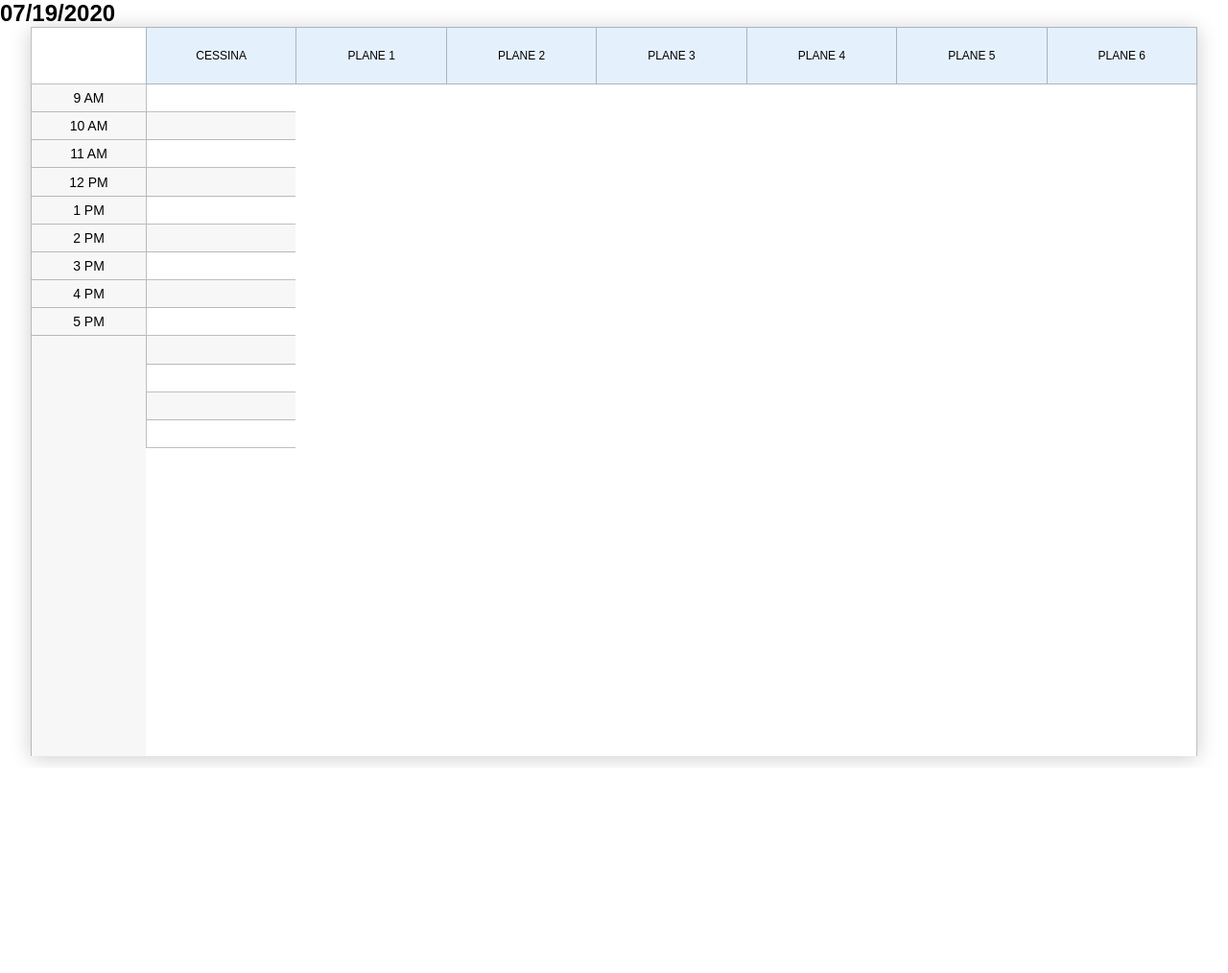
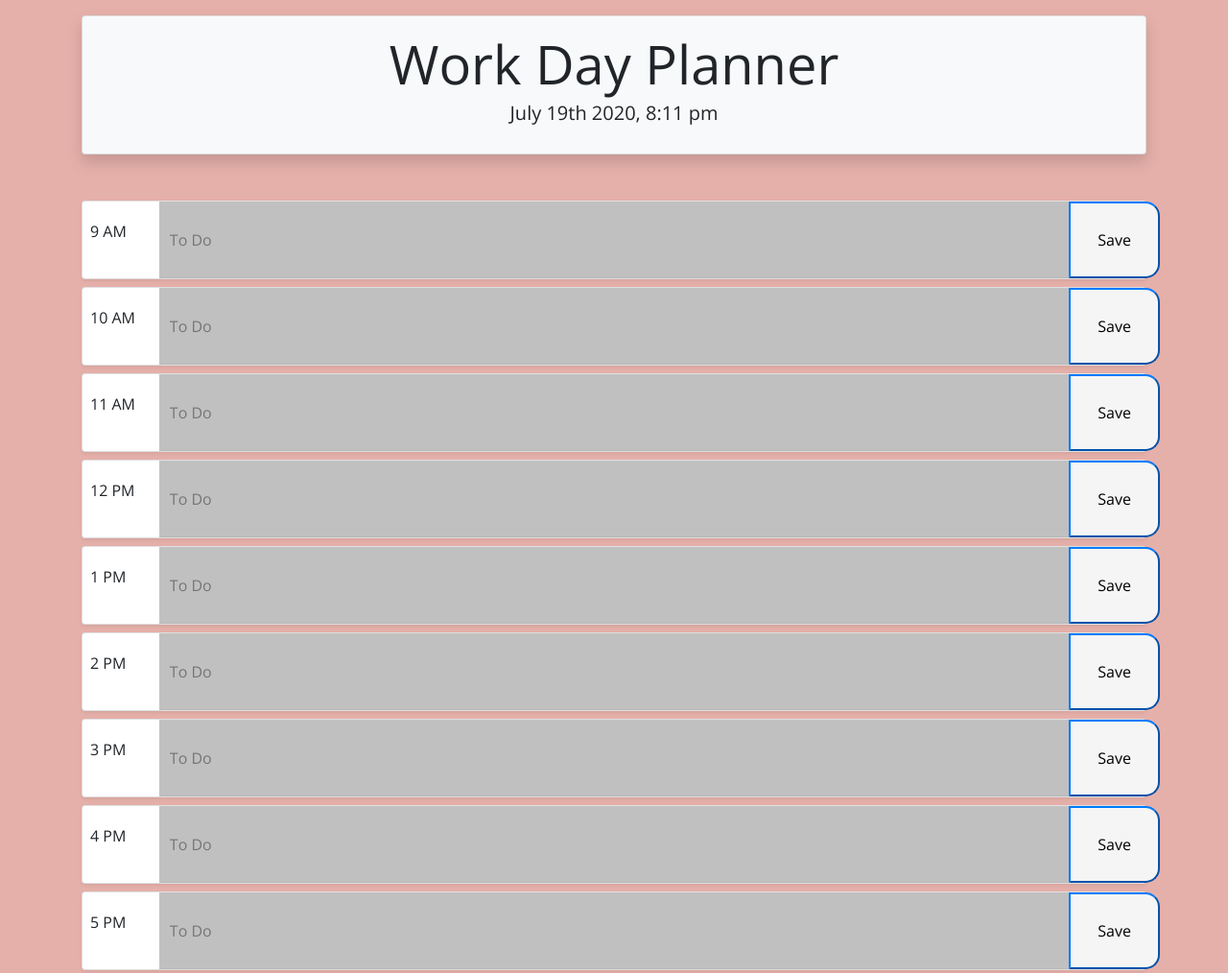
Before and after one commit to cheyennehunt99/Day-Planner, a plain HTML site: page index.html in a window 1280 px wide. Shown: the whole page at 96% size. Before the commit the page ends 800 px from the top, so only its background shows below. Drawn offline with nearby package versions, Linux system fonts and the light colour scheme.

Commit message:
updating planner

```diff
--- a/assets/css/js/script.js
+++ b/assets/css/js/script.js
@@ -1,65 +1,56 @@
-$(function() {
-    let d = new Date()
+//----define moment varibles used to show time----//
+var date = moment().format('MMMM Do YYYY, h:mm a');
 
-    let year = d.getFullYear()
-    let month = d.getMonth()+1;
-    let day = d.getDate()
+//-------append date----------//
+$("#currentDay").append(date);
 
-    let totalDays = new Date(year, month, 0).getDate()
+var timeOfday = ["9", "10", "11", "12", "13", "14", "15", "16", "17"]
+updatetime();
 
-    let output =
-    (month<10 ? '0' : '') + month + '/' +
-    (day<10 ? '0' : '') + day + '/' + year
+function updatetime() {
+  var currentTime = moment().format('H');
+  for(var i = 0; i < timeOfday.length; i++) {
 
-    $('.date').text(`${output}`)
+    if (parseInt(timeOfday[i]) > currentTime) {
+      $("#" + timeOfday[i]).attr("style", "background-color: white");
 
-    $( ".planes" ).click(function(e) {
 
-        let row = 0, length = 1, column = 0
-        let timeObj = {
-            "5 AM" : 1,
-            "6 AM" : 2,
-            "7 AM" : 3,
-            "8 AM" : 4,
-            "9 AM" : 5,
-            "10 AM" : 6,
-            "11 AM" : 7,
-            "12 PM" : 8,
-            "1 PM" : 9,
-            "2 PM" : 10,
-            "3 PM" : 11,
-            "4 PM" : 12,
-            "5 PM" : 13,
-            "6 PM" : 14,
-            "7 PM" : 15,
-            "8 PM" : 16,
-            "9 PM" : 17,
-            "10 PM" : 18,
-            "11 PM" : 19,
-            "12 AM" : 20,
-            "1 AM" : 21,
-            "2 AM" : 22,
-            "3 AM" : 23,
-            "4 AM" : 24
-        }
+    }
+    else if (parseInt(timeOfday[i]) < currentTime) {
+      $("#" + timeOfday[i]).attr("style", "background-color: #C0C0C0");
 
-        column = e.target.className.match(/\d+/)[0]
+    }
+    else if (parseInt(timeOfday[i]) == currentTime) {
+      $("#" + timeOfday[i]).attr("style", "background-color:#52BE80");
 
-        $('.modal-container').toggle()
+    }
+  }
+}
 
-        $('.modal-container--close').click(function(){
-            $('.modal-container').css('display', 'none')
-        })
+//--onclick event to save user input to local storage---//
+$(".rowBtn").on("click", function() {
+    var timeOfday = $(this).parent().attr("id");
+    var textContent = $("input").val().trim();
 
-        $('.modal-container--form').submit(function(e){
-            e.preventDefault()
+    localStorage.setItem(timeOfday, textContent);
+    console.log(timeOfday, textContent);
+});
 
-            row = timeObj[$( "#start-select" ).val()]
-            length = (timeObj[$( "#end-select" ).val()]) - (timeObj[$( "#start-select" ).val()])
-            $('.content').append(`<div class='event' style='grid-row:${row}/span ${length};grid-column:${column};background-color: yellow;'>Reservation</div>`)
-            $('.modal-container--form')[0].reset()
-            $('.modal-container--form').off()
-            $('.modal-container').toggle()
-        })
-      });
-  });
+//-------Getting individual childern and setting to parent-----//
+  $("#9am").children("input").val(localStorage.getItem("9am"));
+
+  $("#10am").children("input").val(localStorage.getItem("10am"));
+
+  $("#11am").children("input").val(localStorage.getItem("11am"));
+
+  $("#12pm").children("input").val(localStorage.getItem("12pm"));
+
+  $("#1pm").children("input").val(localStorage.getItem("1pm"));
+
+  $("#2pm").children("input").val(localStorage.getItem("2pm"));
+
+  $("#3pm").children("input").val(localStorage.getItem("3pm"));
+
+  $("#4pm").children("input").val(localStorage.getItem("4pm"));
+
+  $("#5pm").children("input").val(localStorage.getItem("5pm"));
--- a/assets/css/style.css
+++ b/assets/css/style.css
@@ -1,124 +1,44 @@
-* {
-    margin: 0;
-    padding: 0;
-    font-family: sans-serif;
-    box-sizing: border-box;
+body {
+    font-family: 'Open Sans', sans-serif;
+    background-color: #E6B0AA;
+    font-size: 16px;
+    line-height: 1;
   }
 
-.calendar {
-    display: grid;
-    grid-template-areas:
-    "empty    planes"
-    "time contents";
-    grid-template-columns: 120px;
-    grid-template-rows: 60px;
-    width: 95vw;
-    height: 95vh;
-    margin: 0 auto;
-    box-shadow: 0 2px 20px rgba(0, 0, 0, 0.20);
-}
 
-.empty {
-    display: grid;
-    grid-area: empty;
-    border-top: 1px solid rgba(0, 0, 0, 0.25);
-    border-left: 1px solid rgba(0, 0, 0, 0.25);
-    border-bottom: 1px solid rgba(0, 0, 0, 0.25);
-}
+  .col-10 {
+      background: transparent;
+      border: none;
+      resize: none;
+      color: #000000;
+      border-left: 1px solid rgb(196, 194, 194);
+      border-top: 1px solid rgb(196, 194, 194);
+      border-bottom: 1px solid rgb(184, 184, 184);
+      padding: 10px;
+      white-space: pre-wrap;
+  }
 
-.planes {
-    grid-area: planes;
-    display: grid;
-    grid-template-columns: repeat(7, 1fr);
-    text-transform: uppercase;
-    font-size: 12px;
-    background-color: #E4F1FD;
-    border-bottom: 1px solid rgba(0, 0, 0, 0.25);
-    border-left: 1px solid rgba(0, 0, 0, 0.25);
-    border-top: 1px solid rgba(0, 0, 0, 0.25);
-}
+  .row {
+    white-space: pre-wrap;
+    height: 80px;
+  }
 
-.planes > div {
-    display: grid;
-    align-items: center;
-    justify-content: center;
-    border-right: 1px solid rgba(0, 0, 0, 0.25);
-}
+  #time {
+    padding: 23px;
+    border-top-left-radius: 15px;
+    border-bottom-left-radius: 15px;
+  }
 
-.times {
-    grid-area: time;
-    display: grid;
-    grid-template-rows: repeat(24, 1fr);
-    font-size: 14px;
-    background-color: #F7F7F7;
-    border-left: 1px solid rgba(0, 0, 0, 0.25);
-}
 
-.times > div {
-    display: grid;
-    align-items: center;
-    justify-content: center;
-    border-bottom: 1px solid rgba(0, 0, 0, 0.25);
-}
+  .hour {
+    background-color: whitesmoke;
+    color: #000000;
+  }
 
-.content {
-    position: relative;
-    grid-area: contents;
-    display: grid;
-    grid-template-rows: repeat(24, 1fr);
-    grid-template-columns: repeat(7, 1fr);
-    border-right: 1px solid rgba(0, 0, 0, 0.25);
-    grid-auto-flow: column;
-}
+  .rowBtn {
+    border-top-right-radius: 15px;
+    border-bottom-right-radius: 15px;
+    background-color: whitesmoke;
+    color:black;
 
-.content > div {
-    border-left: 1px solid rgba(0, 0, 0, 0.25);
-    border-bottom: 1px solid rgba(0, 0, 0, 0.25);
-}
-
-.event {
-    padding-top: 8px;
-    font-size: 14px;
-    position: absolute;
-    background-color: yellow;
-    height: 100%;
-}
-
-.content > div:nth-child(even) {
-    background-color: #F7F7F7;
-}
-
-.modal-container {
-    display: none;
-    position: fixed;
-    z-index: 1;
-    left: 0;
-    top: 0;
-    width: 100%;
-    height: 100%;
-    overflow: auto;
-    background-color: rgb(0,0,0);
-    background-color: rgba(0,0,0,0.4);
-}
-
-.modal {
-    background-color: #fefefe;
-  margin: 15% auto;
-  padding: 20px;
-  border: 1px solid #888;
-  width: 80%;
-}
-
-.modal-container--close {
-    color: #aaa;
-    float: right;
-    font-size: 28px;
-    font-weight: bold
-}
-
-.modal-container--close:hover,
-.modal-container--close:focus {
-  color: black;
-  text-decoration: none;
-  cursor: pointer;
-}
+  }
--- a/index.html
+++ b/index.html
@@ -1,87 +1,105 @@
+<!doctype html>
 <html lang="en">
   <head>
     <meta charset="UTF-8">
     <meta name="viewport" content="width=device-width, initial-scale=1.0">
     <meta http-equiv="X-UA-Compatible" content="ie=edge">
-    <link rel="stylesheet" href="assets/css/style.css">
-    <script src="https://ajax.googleapis.com/ajax/libs/jquery/3.3.1/jquery.min.js"></script>
-    <script src="assets/css/js/script.js"></script>
-    <title>Scheduling Calendar</title>
+    <!-- Bootstrap CSS -->
+  <link rel="stylesheet" href="https://stackpath.bootstrapcdn.com/bootstrap/4.3.1/css/bootstrap.min.css" integrity="sha384-ggOyR0iXCbMQv3Xipma34MD+dH/1fQ784/j6cY/iJTQUOhcWr7x9JvoRxT2MZw1T" crossorigin="anonymous">
+    <!--Font Awesome family and style -->
+  <link rel="stylesheet" href="https://use.fontawesome.com/releases/v5.8.1/css/all.css" integrity="sha384-50oBUHEmvpQ+1lW4y57PTFmhCaXp0ML5d60M1M7uH2+nqUivzIebhndOJK28anvf" crossorigin="anonymous"/>
+  <link href="https://fonts.googleapis.com/css?family=Open+Sans&display=swap" rel="stylesheet"/>
+  <script src="https://cdnjs.cloudflare.com/ajax/libs/moment.js/2.24.0/moment.min.js"></script>
+    <!-- My style sheet -->
+  <link rel="stylesheet" href="assets/css/style.css" />
+  <title>Day Planner</title>
+  <link rel="shortcut icon" href="img/calender.png">
 </head>
+
   <body>
-    <div class='calendar-container'>
-        <h2 class='date'></h2>
-        <div class='calendar'>
-            <div class='empty'></div>
-            <div class='planes'>
-                <div class="col col-1">Cessina</div>
-                <div class="col col-2">Plane 1</div>
-                <div class="col col-3">Plane 2</div>
-                <div class="col col-4">Plane 3</div>
-                <div class="col col-5">Plane 4</div>
-                <div class="col col-6">Plane 5</div>
-                <div class="col col-7">Plane 6</div>
-            </div>
-            <div class="times">
-                <div class="row row-5">9 AM</div>
-                <div class="row row-6">10 AM</div>
-                <div class="row row-7">11 AM</div>
-                <div class="row row-8">12 PM</div>
-                <div class="row row-9">1 PM</div>
-                <div class="row row-10">2 PM</div>
-                <div class="row row-11">3 PM</div>
-                <div class="row row-12">4 PM</div>
-                <div class="row row-13">5 PM</div>
-            </div>
-            <div class="content">
-                <div id="1"></div>
-                <div id="2"></div>
-                <div id="3"></div>
-                <div id="4"></div>
-                <div id="5"></div>
-                <div id="6"></div>
-                <div id="7"></div>
-                <div id="8"></div>
-                <div id="9"></div>
-                <div id="10"></div>
-                <div id="11"></div>
-                <div id="12"></div>
-                <div id="13"></div>
+      <div class="container">
+        <header class="card text-center shadow p-3 mb-5 mt-3 bg-light rounded">
+          <h1 class="display-4">Work Day Planner</h1>
+          <p id="currentDay" class="lead"></p>
+        </header>
+        <!-- Timeblocks go here Each time slot should represent one hour and contain the following: * The time * A field to hold user input * A save button -->
+       <!--Row 1 9am-->
+       <div class="card shadow-sm mb-2">
+          <div class="row justify-content" id="9am">
+            <p id="time" class="text-body col-1">9 AM </p>
+              <input type="text" id="9" class="col-10" placeholder="To Do">
+            <button class="rowBtn btn-primary col-1">Save</button>
           </div>
       </div>
-    </div>
-    <div class="modal-container">
-        <div class="modal">
-            <span class='modal-container--close'>&times;</span>
-              <h3>Book a class!</h3>
-              <form class='modal-container--form'>
-                <label for="start-select">Start time</label>
-                <select id='start-select'>
-                    <option value="9 AM">9 AM</option>
-                    <option value="10 AM">10 AM</option>
-                    <option value="11 AM">11 AM</option>
-                    <option value="12 PM">12 PM</option>
-                    <option value="1 PM">1 PM</option>
-                    <option value="2 PM">2 PM</option>
-                    <option value="3 PM">3 PM</option>
-                    <option value="4 PM">4 PM</option>
-                    <option value="5 PM">5 PM</option>
-                </select>
-                <label for="end-select">End time</label>
-                <select id='end-select'>
-                    <option value="9 AM">9 AM</option>
-                    <option value="10 AM">10 AM</option>
-                    <option value="11 AM">11 AM</option>
-                    <option value="12 PM">12 PM</option>
-                    <option value="1 PM">1 PM</option>
-                    <option value="2 PM">2 PM</option>
-                    <option value="3 PM">3 PM</option>
-                    <option value="4 PM">4 PM</option>
-                    <option value="5 PM">5 PM</option>
-                </select>
-                <button type="submit">Submit</button>
-              </form>
+      <!---Row 2 10am-->
+      <div class="card shadow-sm mb-2">
+        <div class="row" id="10am">
+            <p id="time" class="text-body col-1">10 AM </p>
+              <input type="text" id="10" class="col-10" placeholder="To Do">
+            <button class="rowBtn btn-primary col-1">Save</button>
         </div>
       </div>
+      <!---Row 3 11am-->
+      <div class="card shadow-sm mb-2">
+        <div class="row" id="11am">
+            <p id="time" class=" text-body col-1">11 AM</p>
+              <input type="text" id="11" class="col-10" placeholder="To Do">
+            <button class="rowBtn btn-primary col-1">Save</button>
+        </div>
+      </div>
+      <!---Row 4 12pm-->
+      <div class="card shadow-sm mb-2">
+        <div class="row" id="12pm">
+            <p id="time" class="text-body col-1">12 PM</p>
+              <input type="text" id="12" class="col-10" placeholder="To Do">
+            <button class="rowBtn btn-primary col-1">Save</button>
+        </div>
+      </div>
+      <!---Row 5 1pm-->
+      <div class="card shadow-sm mb-2">
+        <div class="row" id="1pm">
+            <p id="time" class="text-body col-1">1 PM</p>
+              <input type="text" id="13" class="col-10" placeholder="To Do">
+            <button class="rowBtn btn-primary col-1">Save</button>
+        </div>
+      </div>
+      <!---Row 6 2pm-->
+      <div class="card shadow-sm mb-2">
+        <div class="row" id="2pm">
+            <p id="time" class="text-body col-1">2 PM</p>
+              <input type="text" id="14" class="col-10" placeholder="To Do">
+            <button class="rowBtn btn-primary col-1">Save</button>
+        </div>
+      </div>
+      <!---Row 7 3pm-->
+      <div class="card shadow-sm mb-2">
+        <div class="row" id="3pm">
+            <p id="time" class="text-body col-1">3 PM</p>
+              <input type="text" id="15" class="col-10" placeholder="To Do">
+            <button class="rowBtn btn-primary col-1">Save</button>
+        </div>
+      </div>
+      <!---Row 8 4pm-->
+      <div class="card shadow-sm mb-2">
+        <div class="row" id="4pm">
+            <p id="time" class="text-body col-1">4 PM</p>
+              <input type="text" id="16" class="col-10" placeholder="To Do">
+            <button class="rowBtn btn-primary col-1">Save</button>
+        </div>
+      </div>
+       <!---Row 9 5pm-->
+       <div class="card shadow-sm mb-2">
+        <div class="row" id="5pm">
+            <p id="time" class="text-body col-1">5 PM</p>
+              <input type="text" id="17" class="col-10" placeholder="To Do">
+            <button class="rowBtn btn-primary col-1">Save</button>
+        </div>
+      </div>
+    <!-- Optional JavaScript -->
+    <!-- jQuery first, then Popper.js, then Bootstrap JS -->
+    <script src="https://code.jquery.com/jquery-3.3.1.slim.min.js" integrity="sha384-q8i/X+965DzO0rT7abK41JStQIAqVgRVzpbzo5smXKp4YfRvH+8abtTE1Pi6jizo" crossorigin="anonymous"></script>
+    <script src="https://cdnjs.cloudflare.com/ajax/libs/popper.js/1.14.7/umd/popper.min.js" integrity="sha384-UO2eT0CpHqdSJQ6hJty5KVphtPhzWj9WO1clHTMGa3JDZwrnQq4sF86dIHNDz0W1" crossorigin="anonymous"></script>
+    <script src="https://stackpath.bootstrapcdn.com/bootstrap/4.3.1/js/bootstrap.min.js" integrity="sha384-JjSmVgyd0p3pXB1rRibZUAYoIIy6OrQ6VrjIEaFf/nJGzIxFDsf4x0xIM+B07jRM" crossorigin="anonymous"></script>
+    <script src="assets/css/js/script.js"></script>
   </body>
 </html>
```
Also changed, not shown: img/calender.png (added). Lines whose indentation alone changed are shown as unchanged.
